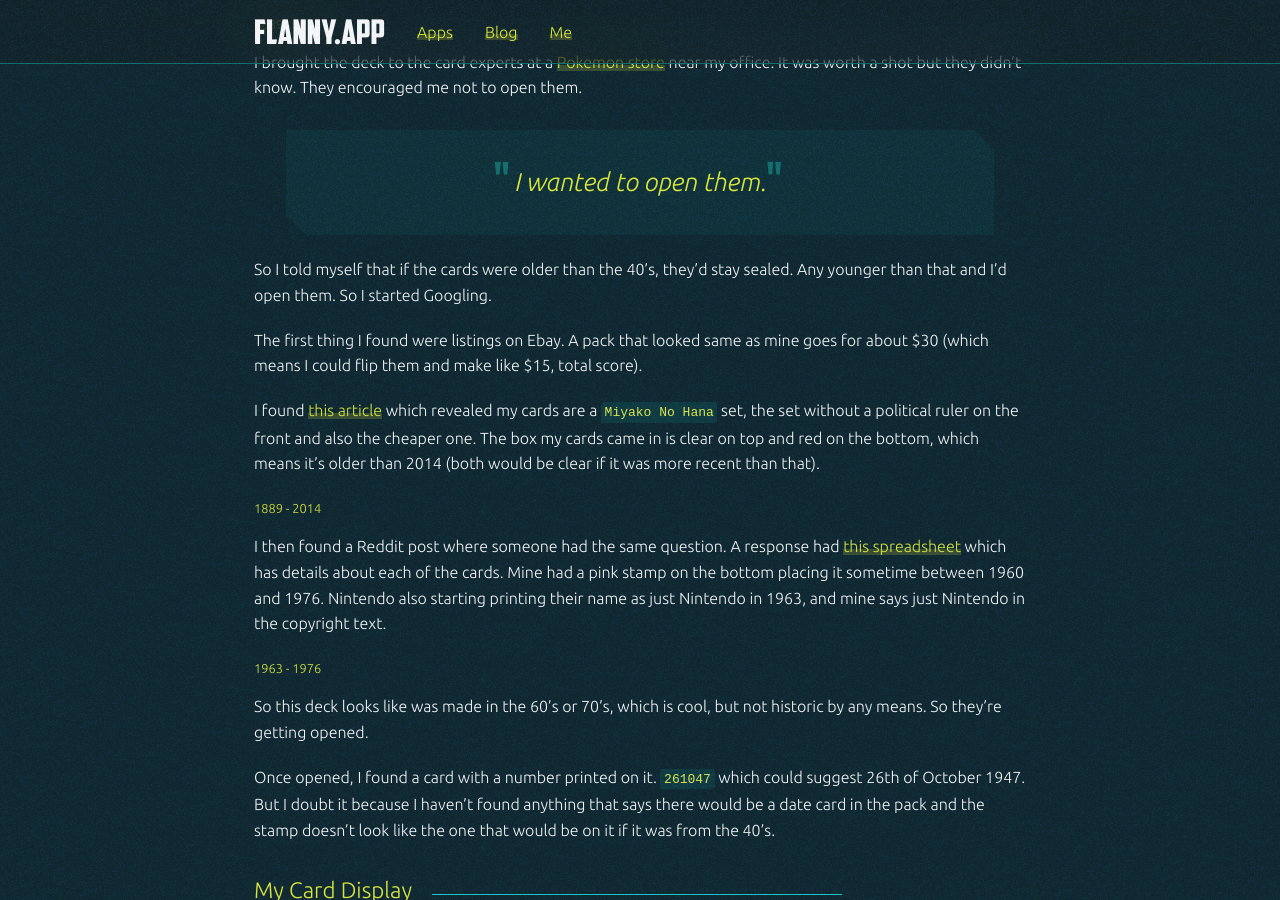
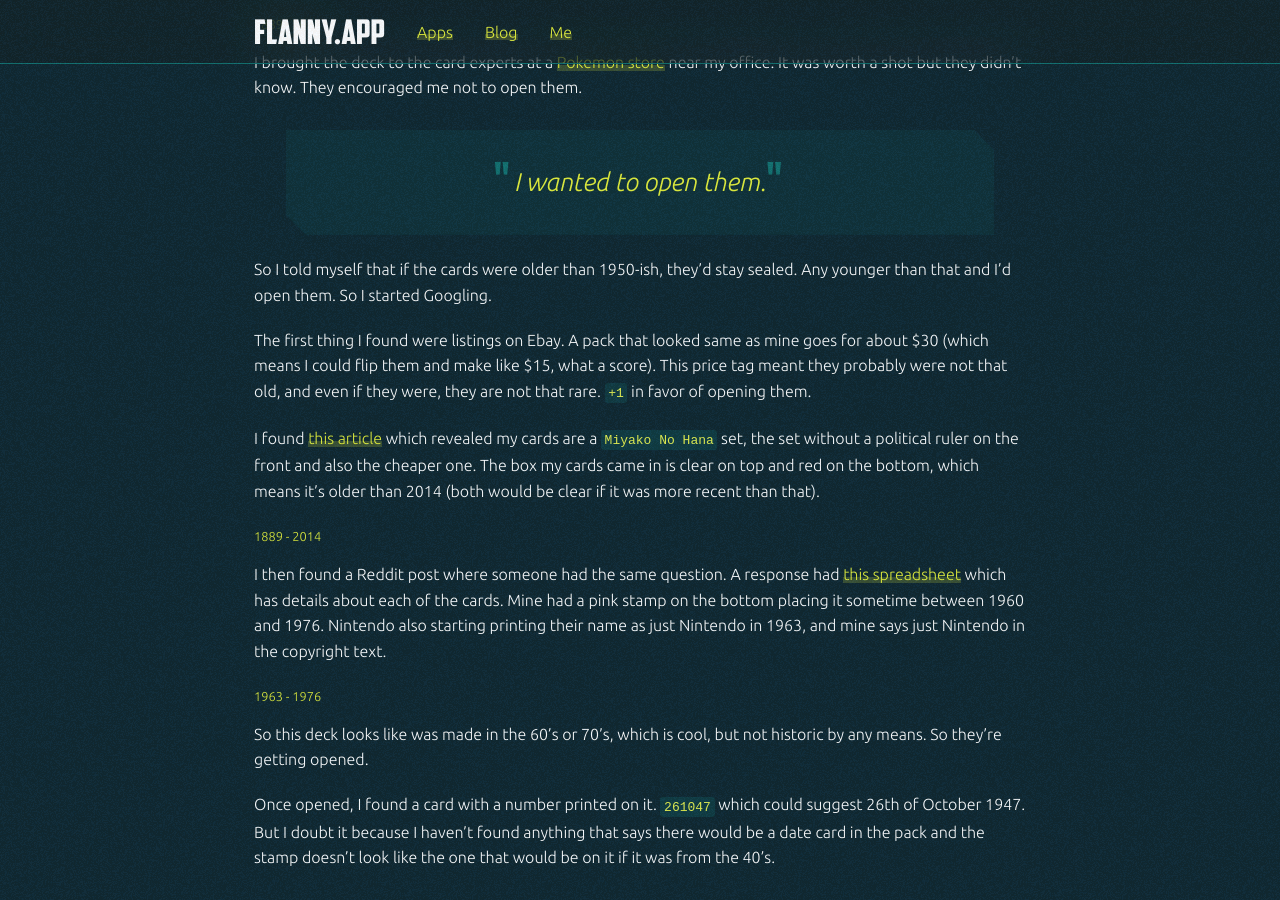
Before and after one commit to pjflanagan/pjflanagan.github.io, a Jekyll site: the page built from _posts/2026-01-22-hanafuda.md, in a window 1280 px wide and 900 px high, scrolled down 2589 px. Built offline with Jekyll 4.4.1, drawn with Linux system fonts in a browser that asks for light colours.

Commit message:
update hanafuda blog post

```diff
--- a/_posts/2026-01-22-hanafuda.md
+++ b/_posts/2026-01-22-hanafuda.md
@@ -63,9 +63,9 @@ I brought the deck to the card experts at a [Pokemon store](https://nxtlegaci.co
 
 > I wanted to open them.
 
-So I told myself that if the cards were older than the 40's, they'd stay sealed. Any younger than that and I'd open them. So I started Googling.
+So I told myself that if the cards were older than 1950-ish, they'd stay sealed. Any younger than that and I'd open them. So I started Googling.
 
-The first thing I found were listings on Ebay. A pack that looked same as mine goes for about $30 (which means I could flip them and make like $15, total score).
+The first thing I found were listings on Ebay. A pack that looked same as mine goes for about $30 (which means I could flip them and make like $15, what a score). This price tag meant they probably were not that old, and even if they were, they are not that rare. `+1` in favor of opening them.
 
 I found [this article](https://nintendo.fandom.com/wiki/Hanafuda#Miyako_No_Hana) which revealed my cards are a `Miyako No Hana` set, the set without a political ruler on the front and also the cheaper one. The box my cards came in is clear on top and red on the bottom, which means it's older than 2014 (both would be clear if it was more recent than that).
 
```
